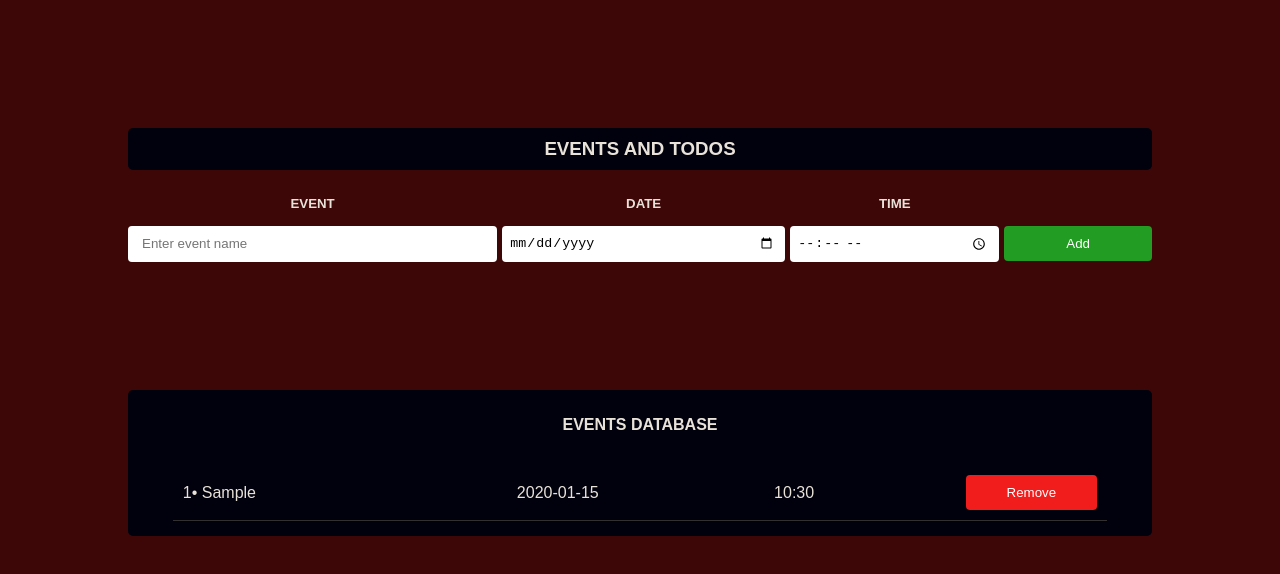
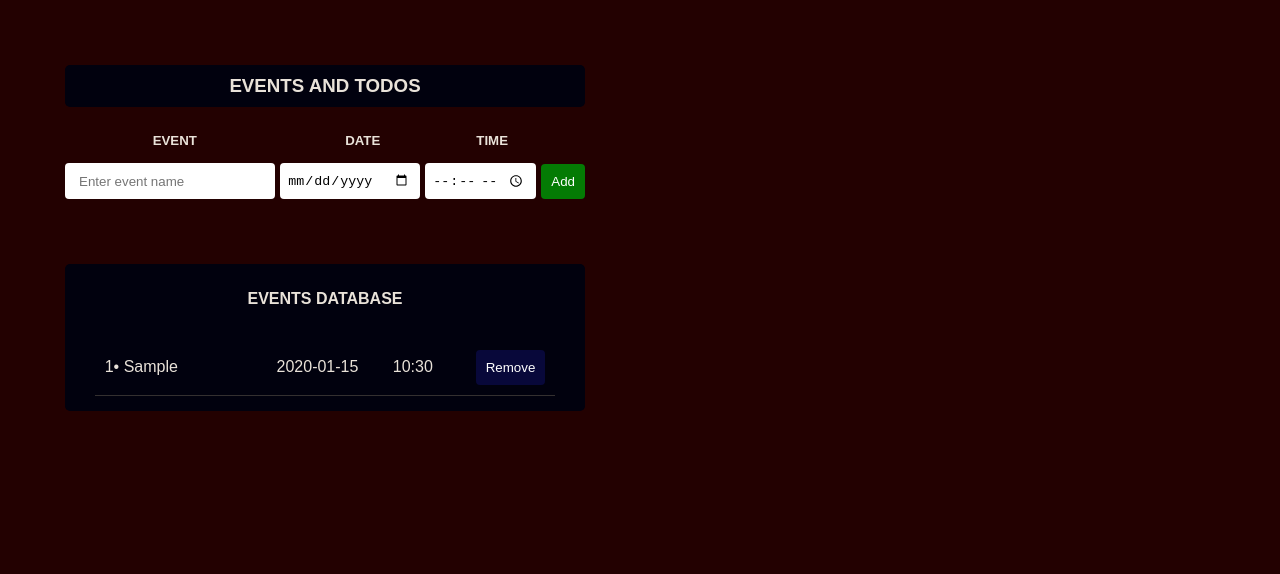
Before and after one commit to Emiraell/events-todos_project, a plain HTML site: page index.html in a window 1280 px wide. Both pictures are taken after typing "Sample", "2020-01-15", "10:30" into the empty fields and a click on the button "Add". Drawn offline with Linux system fonts and the light colour scheme.

Commit message:
restyled

```diff
--- a/styles/todo.css
+++ b/styles/todo.css
@@ -1,29 +1,33 @@
 /*Measurement in px*/
 body {
-  background-color: #3E0707;
+  background-color: #230101;
   font-family: arial;
   color: #E9E2D9;
-  width: 100%;
+  max-width: 650px;
   height: 100%;
   padding: 0;
   margin: 0;
+}
 
-}
 h3 {
   background-color:  #01010e;
   padding: 10px;
   border-radius: 5px;
-  margin: 10% 10% 2% 10%;
+  margin: 10% 10% 4% 10%;
 }
 .Todo-Headers, .css-inputLMs, .event-render {
   display: grid;
-  grid-template-columns: 3fr 2.3fr 1.7fr 1.2fr;
+  grid-template-columns: 3fr 2fr 1.4fr 0.5fr;
   column-gap: 5px;
   white-space: nowrap;
   row-gap: 30px;
   align-items: center;
   margin: 0 10%;
+  max-width: 600px;
 
+}
+.renderr-bodyy {
+  word-break: normal;
 }
 h5 {
   margin: 0px;
@@ -62,22 +66,23 @@ input, button{
 }
 button {
   color: white;
-  background-color: #229C22;
+  background-color: #047b04;
   cursor: pointer;
 
 }
-.stopClearDiv button {
 
+.css-remove{
+  background-color: #08083a;
 }
-.css-remove{
-  background-color: #F11D1D;
+.stopclearBtn, .clearAll {
+  background-color: #8d0a0a;
 }
 
 .css-event::placeholder, input {
   padding-left: 7px;
 }
 .css-clear {
-  background-color: #AF0000;
+  background-color: #343030;
   letter-spacing: 1px;
 }
 .css-author {
@@ -86,3 +91,9 @@ button {
   align-items: center;
   justify-content: end;
 }
+button:hover {
+  opacity: 0.8;
+}
+button:active {
+  opacity: 0.7;
+}
```
